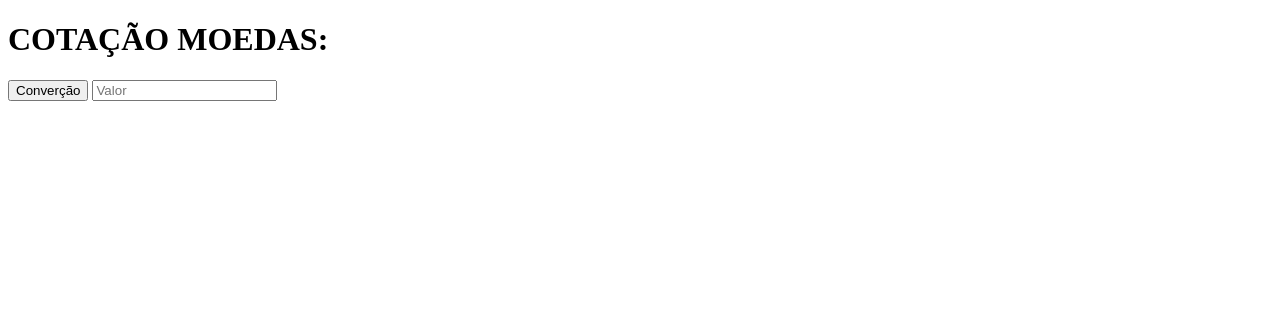
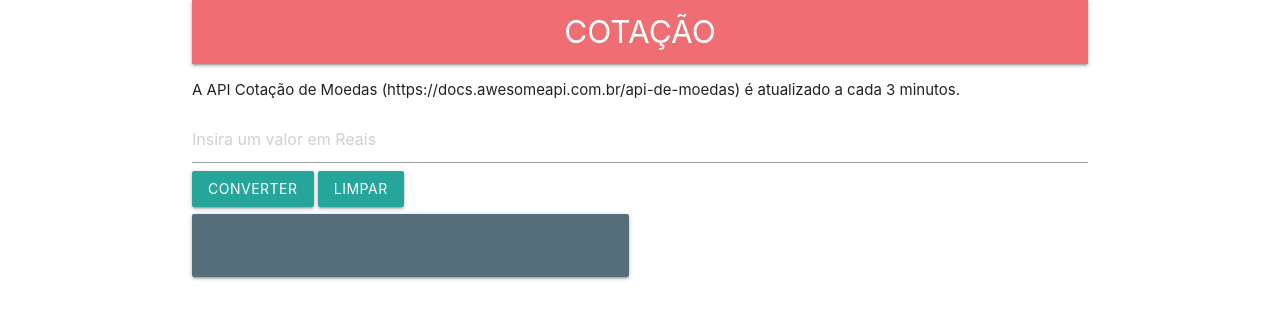
Before and after one commit to brunomends/convert, a plain HTML site: page index.html in a window 1280 px wide. Drawn offline with Linux system fonts and the light colour scheme; no server answers.

Commit message:
Add Materialize

```diff
--- a/convert.js
+++ b/convert.js
@@ -1,29 +1,32 @@
-console.log('AQUI!!!!!')
-let url = "http://economia.awesomeapi.com.br/json/USD-BRL"
-// fetch(url).
-// then(response => response.json())
-// .then(jsonBody => {})
-//document.querySelector("#app").innerHTML = jsonBody
+let qtde = document.getElementById('us-inputTxt')
+let url = `http://economia.awesomeapi.com.br/json/all/USD-BRL,USDT-BRL,CAD-BRL,AUD-BRL,EUR-BRL,BTC-BRL,ARS-BRL`
+ function limpa() {
+    document.querySelector('.main').innerHTML = ''
+ }
 
-async function getContent(){
+async function getContent() {
+
+    limpa()
+
     try {
         const response = await fetch(url)
         const data = await response.json()
-        console.log(data)
-        show(data)
+        const result = Object.values(data)
+
+        //O método map percorre o array e executa uma ação para cada item
+
+        result.map(moeda => {
+            // Adicionando os elementos na tag ul
+            let venda = qtde.value * moeda.ask
+            let compra = qtde.value * moeda.bid
+            document.querySelector('.main')
+            .innerHTML += `<li>${moeda.name}</li>` + `<li>Valor de venda: R$ ${venda.toFixed(2)}</li>` + `<li>Valor de compra: R$ ${compra.toFixed(2)}</li>` + `<br>`
+        })
+
+        // O método toFixed fixa duas casas decimais após a vírgula no valor
+
     } catch (error) {
         console.log(error)
     }
+
 }
-
-getContent()
-
-function show (moeda) {
-    let output = ''
-
-    for ( let m of moeda) {
-        output += `<li>${m.name}</li>`
-    }
-
-    document.querySelector('main').innerHTML = output
-}
--- a/index.html
+++ b/index.html
@@ -2,16 +2,36 @@
 <html lang="en">
 <head>
     <meta charset="UTF-8">
-    <meta name="viewport" content="width=, initial-scale=1.0">
+    <meta name="viewport" content="width=device-width, initial-scale=1.0"/>
+    <link type="text/css" rel="stylesheet" href="css/materialize.min.css"  media="screen,projection"/>
+    <link href="https://fonts.googleapis.com/icon?family=Material+Icons" rel="stylesheet">
     <title>Covert</title>
+
 </head>
-<body>
-    <h1>COTAÇÃO MOEDAS:</h1>
-    <div id="brl-usd">
-        <input type="button" id="us-inputBtn" value="Converção" >
-        <input type="text" name="" id="us-inputTxt" placeholder="Valor">
-
+<body class="col s12 m6 l3">
+    <div class="container">
+        <nav>
+            <div class="nav-wrapper" class="col s12 m6 l3" >
+              <a href="#" class="brand-logo center">COTAÇÃO</a>
+            </div>
+          </nav>
+        <div id="brl-usd" class="col s12 m6 l3">
+            <p >A API Cotação de Moedas (https://docs.awesomeapi.com.br/api-de-moedas) é atualizado a cada 3 minutos.</p>
+            <input type="number" id="us-inputTxt" placeholder="Insira um valor em Reais"/>
+            <button class="waves-effect waves-light btn" onclick={getContent()}>CONVERTER</button>
+            <button class="waves-effect waves-light btn" onclick={limpa()}>LIMPAR</button>
+        </div>
+            <div class="row">
+                <div class="col s12 m6">
+                  <div class="card blue-grey darken-1">
+                    <div class="card-content white-text">
+                        <ul class="main"></ul>
+                    </div>
+                  </div>
+                </div>
+              </div>
     </div>
 </body>
 <script src="./convert.js"></script>
+<script type="text/javascript" src="js/materialize.min.js"></script>
 </html>
```
Also changed, not shown: css/materialize.min.css (added), js/materialize.min.js (added), 1 other file.
